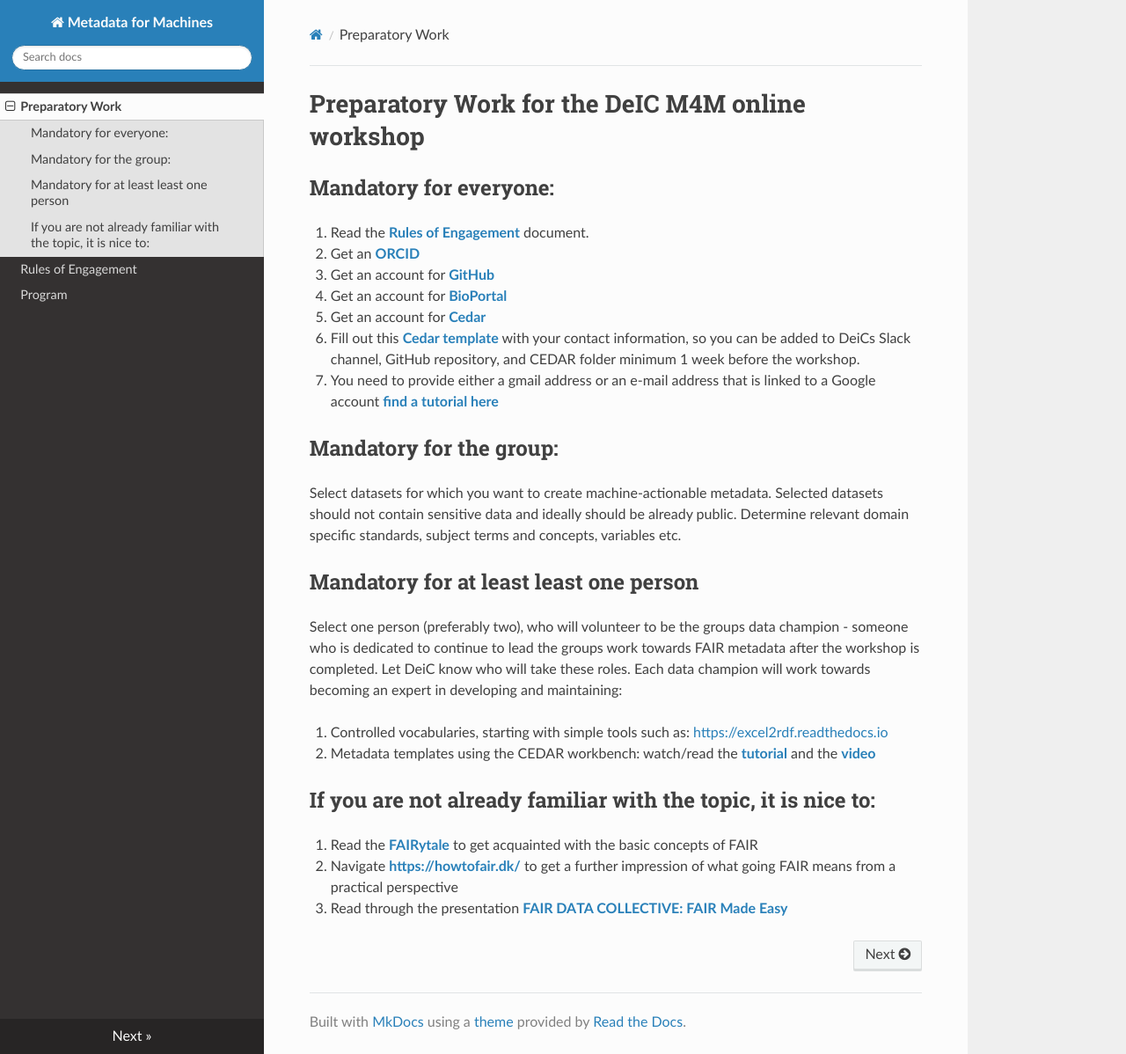
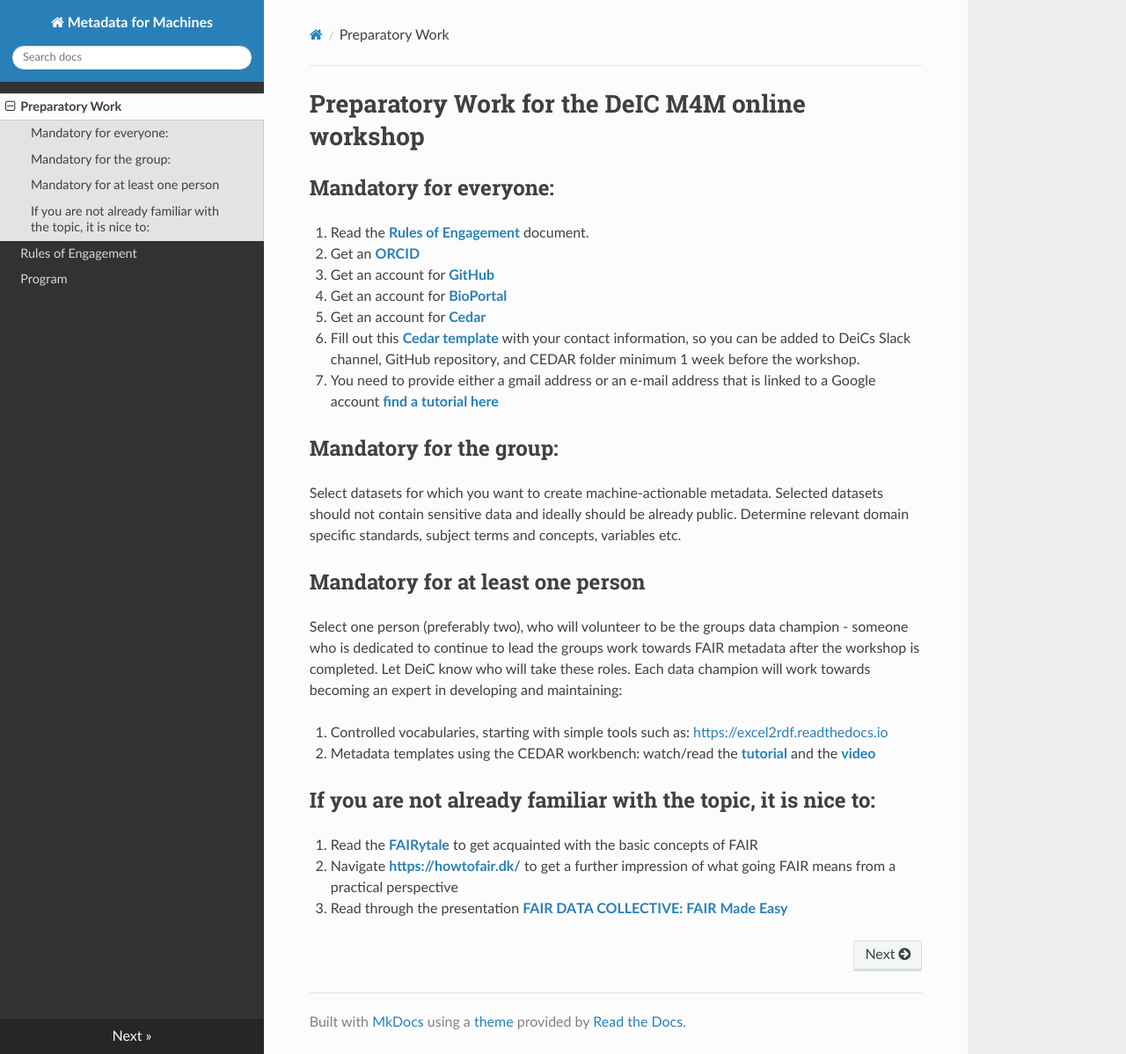
Before and after one commit to Hannah-DK/M4M-DK, an MkDocs documentation site: the page built from docs/Preparatory Work.md, in a window 1280 px wide and 1198 px high. Shown: the whole window at 88% size. Built offline with MkDocs 1.6.1, drawn with Linux system fonts in a browser that asks for light colours; nearby versions of some CDN libraries.

Commit message:
Update Preparatory Work.md

```diff
--- a/docs/Preparatory Work.md
+++ b/docs/Preparatory Work.md
@@ -19,7 +19,7 @@
 Select datasets for which you want to create machine-actionable metadata. Selected datasets should not contain sensitive data and ideally should be already public.
 Determine relevant domain specific standards, subject terms and concepts, variables etc.
 
-## **Mandatory for at least least one person**
+## **Mandatory for at least one person**
 Select one person (preferably two), who will volunteer to be the groups data champion - someone who is dedicated to continue to lead the groups work towards FAIR metadata after the workshop is completed. Let DeiC know who will take these roles. Each data champion will work towards becoming an expert in developing and maintaining:
 
 1. Controlled vocabularies, starting with simple tools such as: [https://excel2rdf.readthedocs.io](https://excel2rdf.readthedocs.io/en/latest/)
```
